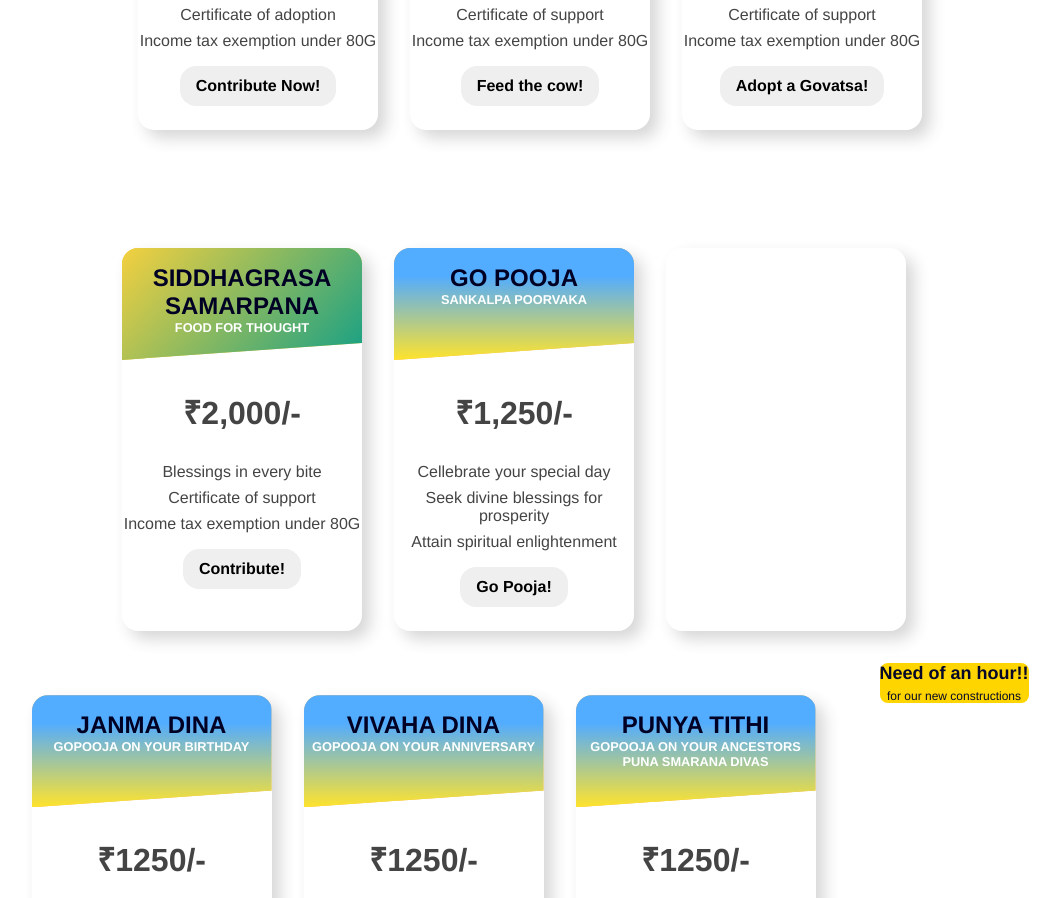
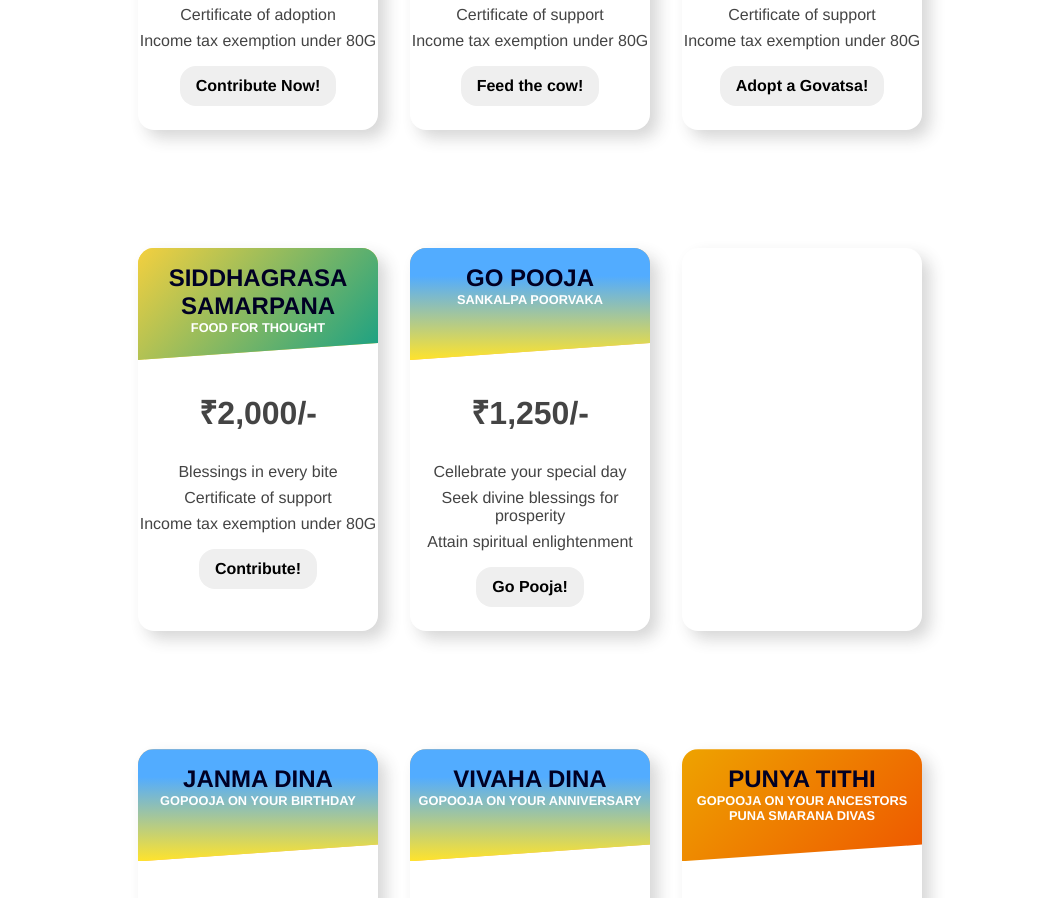
Before and after one commit to sujayadkesar/govardhana, a Jekyll site: the page built from goseva.html, in a window 1280 px wide. Shown: the part 1030-1928 px from the top of the page, without its empty margins (110-1170 px from the left). Built offline with Jekyll 4.4.1, drawn with Linux system fonts in a browser that asks for light colours.

Commit message:
Go kanike

```diff
--- a/goseva.html
+++ b/goseva.html
@@ -255,6 +255,7 @@
       </div>
     </div>
   </div>
+</div>
 
 <br><br><br>
 
@@ -316,7 +317,7 @@
 
 
   <div class="card-premium">
-      <div class="card-header header-standard">
+    <div class="card-header header-premium">
       <h11>Punya Tithi</h11>
       <br>
       <h12>GoPooja On your Ancestors Puna Smarana Divas</h12>
@@ -343,7 +344,7 @@
 
 <br><br><br><br>
 <div>
-    <a href="{{ site.baseurl }}/goseva/" class="pulse-button" style="background-color: #ffd500; font-size: 18px;
+  <a href="{{ site.baseurl }}/goseva/" class="pulse-button" style="background-color: #ffd500; padding: 15px 30px; font-size: 18px;
         border: none; font-weight: bold; cursor: pointer; transition: all 0.3s ease-in-out;
         color: #050829; border-radius: 8px; text-decoration: none; display: inline-block; text-align: center;">
     Need of an hour!!
```
Lines whose indentation alone changed are shown as unchanged.
